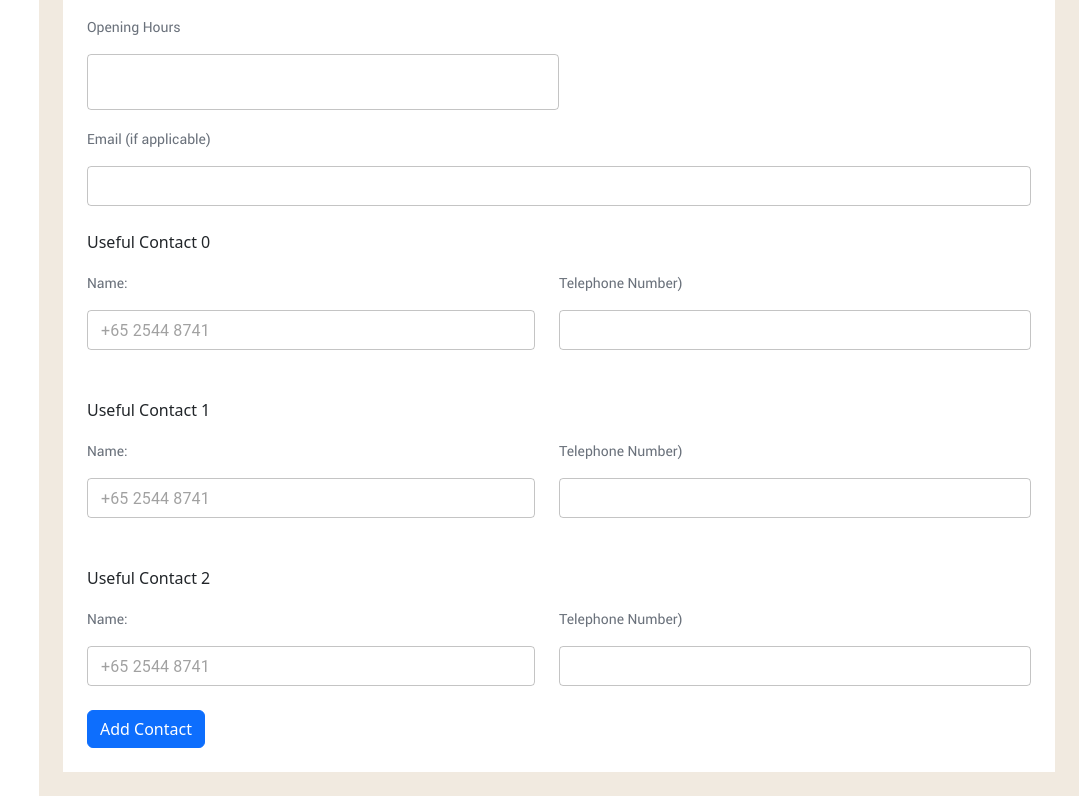
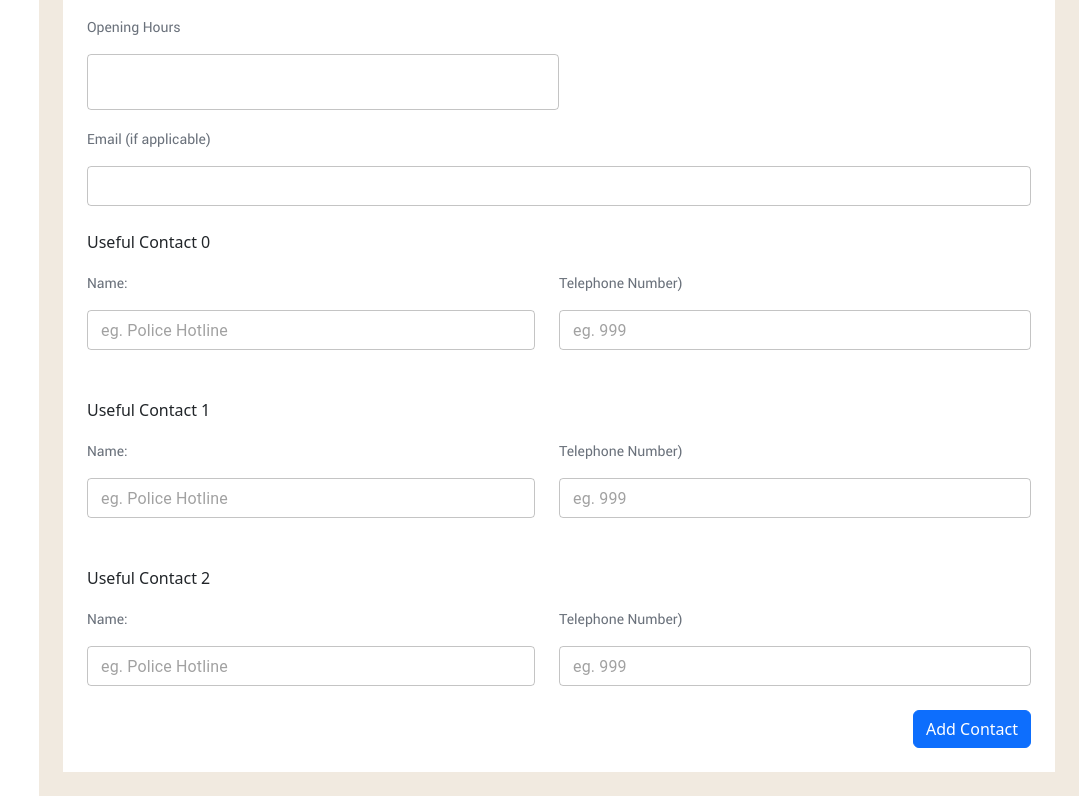
Before and after one commit to kivelz/userRolesReact, a React (Create React App) app: page /usercontact in a window 1280 px wide. Shown: the part 914-1710 px from the top of the page, without its empty margins (201-1280 px from the left). Built offline with nearby package versions, Linux system fonts and the light colour scheme.

Commit message:
add contact function

```diff
--- a/src/app/pages/AddUserContact.tsx
+++ b/src/app/pages/AddUserContact.tsx
@@ -18,11 +18,16 @@ let contactInfo = [
 
 const AddUsefulContact: React.FunctionComponent<IAddUserContact> = (props) => {
     const [userContact, setAddUserContact] = React.useState(contactInfo)
+    const handleClick = () => {
+
+        setAddUserContact((current: any) => [...current, { name: 'dsad', telNo: '625465847' }]);
+    };
 
     return (
-        <div style={{ flex: 1, }}>
+        <div style={{ flex: 1 }}>
+
             {userContact.map((item, index) => (
-                <div style={{ paddingTop: 24, paddingBottom: 24 }}>
+                <div style={{ paddingTop: 24, paddingBottom: 24, flex: 1 }}>
                     <div>
                         {`Useful Contact` + ' ' + (index)}
                     </div>
@@ -31,18 +36,21 @@ const AddUsefulContact: React.FunctionComponent<IAddUserContact> = (props) => {
                             <div className='textBoxTitleSpace'>
                                 <span className='textBoxLabel' style={{ color: '#6A717B' }}>Name:</span>
                             </div>
-                            <TextField id="outlined-basic" variant="outlined" fullWidth size='small' style={{ paddingRight: 24 }} placeholder='+65 2544 8741' />
+                            <TextField id="outlined-basic" variant="outlined" fullWidth size='small' style={{ paddingRight: 24 }} placeholder={item.name ? item.name : 'eg. Police Hotline'} />
                         </div>
                         <div style={{ flex: 1 }}>
                             <div className='textBoxTitleSpace'>
                                 <span className='textBoxLabel' style={{ color: '#6A717B' }}>Telephone Number)</span>
                             </div>
-                            <TextField id="outlined-basic" variant="outlined" fullWidth size='small' style={{}} />
+                            <TextField id="outlined-basic" variant="outlined" fullWidth size='small' style={{}} placeholder={item.telNo ? item.telNo : 'eg. 999'} />
                         </div>
                     </div>
                 </div>
             ))}
-            <Button onClick={() => alert('in progress')} >Add Contact</Button>
+            <div style={{ display: 'flex' }}>
+                <Button style={{ alignSelf: 'flex-end', alignItems: 'fkex-end', justifyContent: 'flex-end', marginLeft: 'auto' }} onClick={() => handleClick()} >Add Contact</Button>
+            </div>
+
         </div>
     )
 }
```
